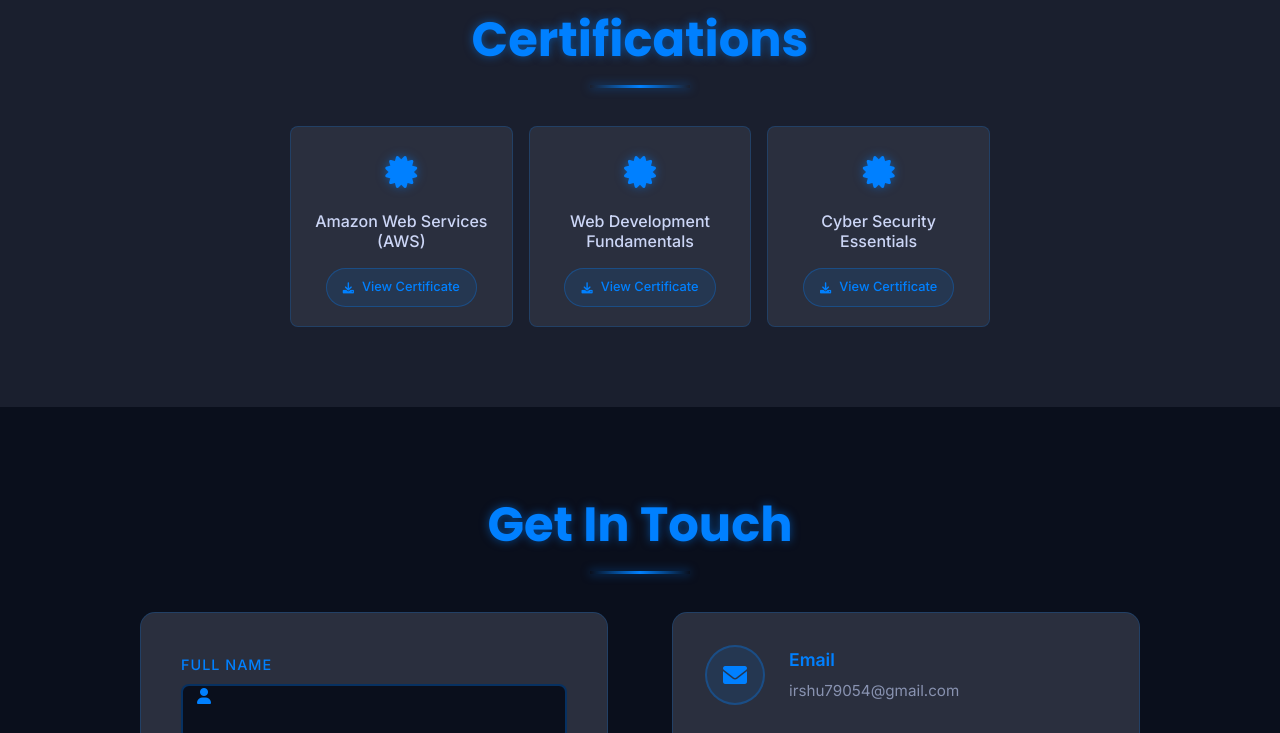
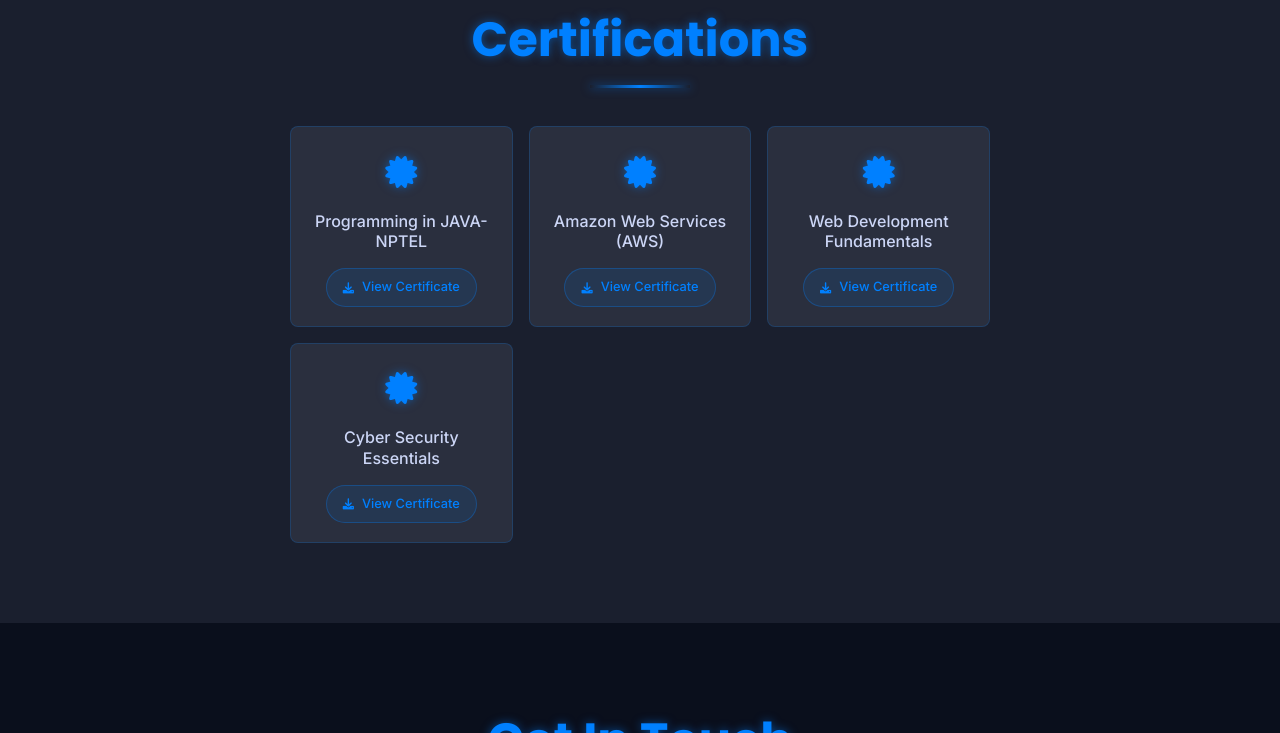
Before and after one commit to irshu2005/Irshad-Portfolio, a plain HTML site: page index.html in a window 1280 px wide. Shown: the part 4060-4793 px from the top of the page. Drawn offline with Linux system fonts and the light colour scheme.

Commit message:
Update Certifications

```diff
--- a/index.html
+++ b/index.html
@@ -280,6 +280,16 @@
                     <div class="certification-icon">
                         <i class="fas fa-certificate"></i>
                     </div>
+                    <h3 class="certification-title">Programming in JAVA-NPTEL</h3>
+                    <a href="NPTEL-Irshad-Certificate.jpg" target="_blank" class="cert-download">
+                        <i class="fas fa-download"></i> View Certificate
+                    </a>
+                </div>
+
+                <div class="certification-item">
+                    <div class="certification-icon">
+                        <i class="fas fa-certificate"></i>
+                    </div>
                     <h3 class="certification-title">Amazon Web Services (AWS)</h3>
                     <a href="aws-irshad-certificate.jpg" target="_blank" class="cert-download">
                         <i class="fas fa-download"></i> View Certificate
```
Also changed, not shown: NPTEL-Irshad-Certificate.jpg (added).
